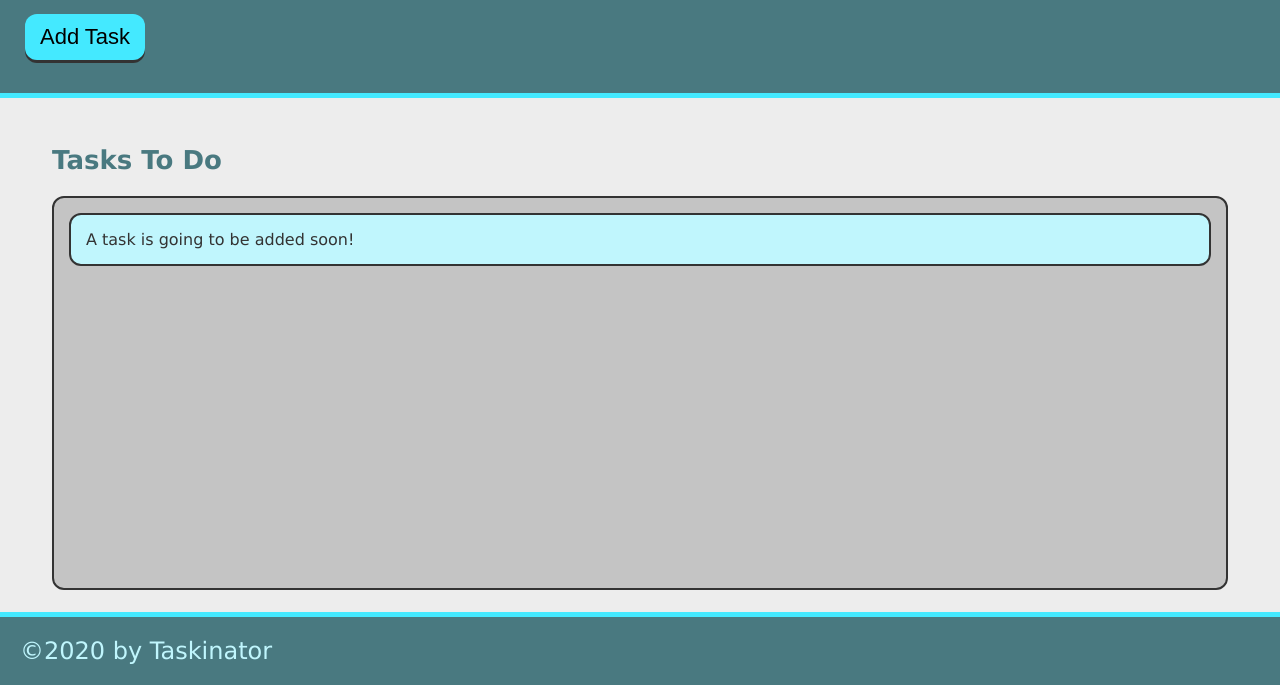
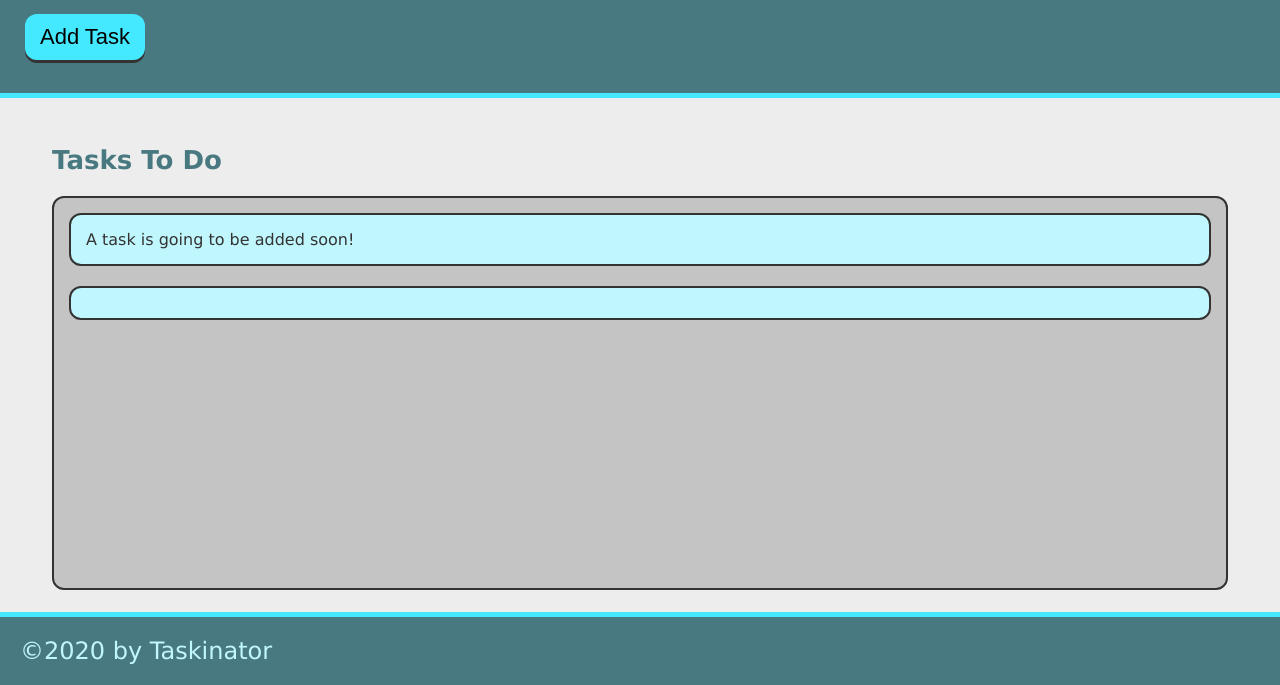
Before and after one commit to vic-smith/taskinator, a plain HTML site: page index.html in a window 1280 px wide. Both pictures are taken after a click on the button "Add Task". Shown: the part 115-800 px from the top of the page. Drawn offline with Linux system fonts and the light colour scheme.

Commit message:
add abiilty to add task

```diff
--- a/assets/js/script.js
+++ b/assets/js/script.js
@@ -0,0 +1,11 @@
+var buttonEl = document.querySelector("#save-task");
+var tasksToDoEl = document.querySelector("#tasks-to-do");
+
+var createTaskHandler = function() {
+    var listItemEl = document.createElement("li");
+    listItemEl.className = "task-item";
+    listItemEl.textcontent = "this is a new task.";
+    tasksToDoEl.appendChild(listItemEl);
+};
+
+buttonEl.addEventListener("click", createTaskHandler);
--- a/index.html
+++ b/index.html
@@ -14,13 +14,13 @@
     <header>
         <h1 class="page-title">Taskinator</h1>
         <p>Click the button below to add a new task!</p>
-        <button class="btn">Add Task</button>
+        <button id="save-task" class="btn">Add Task</button>
     </header>
 
     <main class="page-content">
         <section class="task-list-wrapper">
             <h2 class= "list-title">Tasks To Do</h2>
-            <ul class= "task-list">
+            <ul id= "tasks-to-do" class= "task-list">
                 <li class= "task-item">A task is going to be added soon!</li>
             </ul>
         </section>
```
